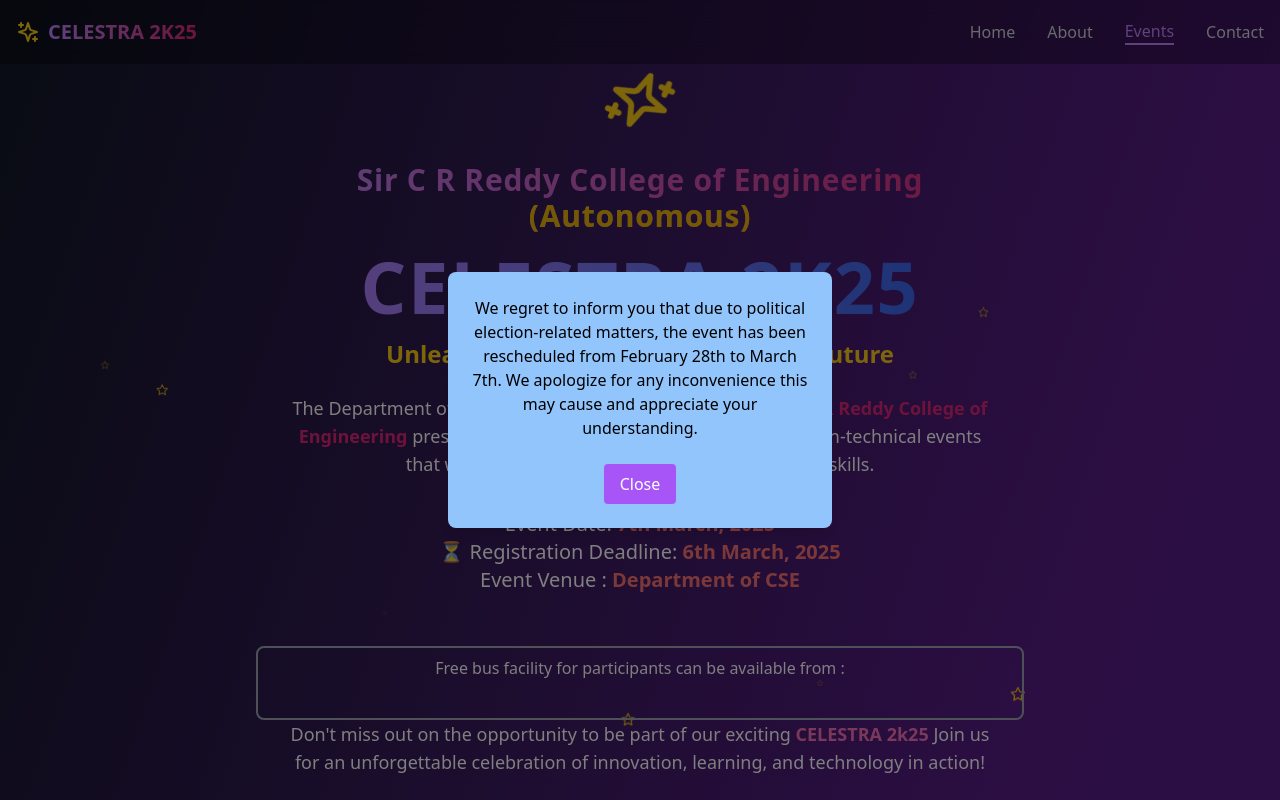
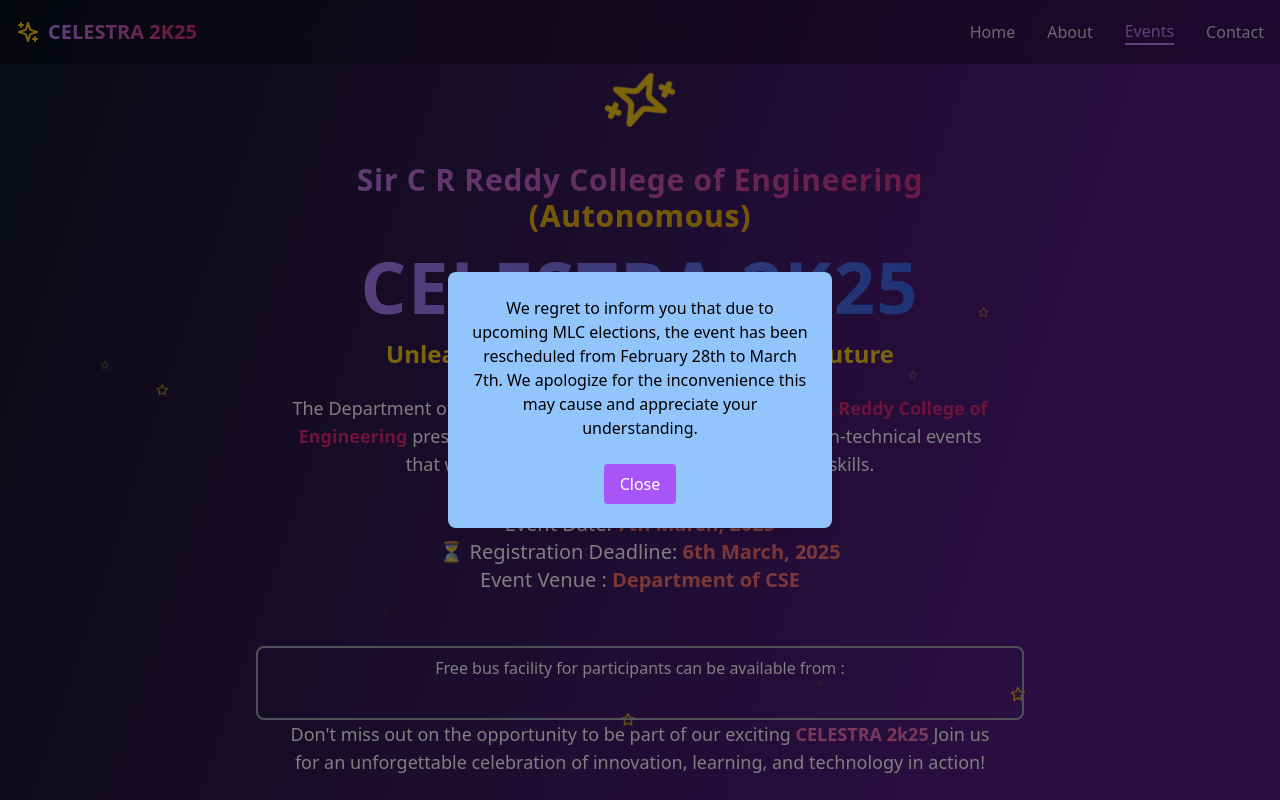
Before and after one commit to simha10/TechFest-Website, a React (Vite) app: page / in a window 1280 px wide. Shown: the top 800 px of the page. Built offline with nearby package versions, Linux system fonts and the light colour scheme.

Commit message:
updated date

```diff
--- a/src/components/Popup.jsx
+++ b/src/components/Popup.jsx
@@ -2,7 +2,7 @@
 
 const Popup = ({ onClose }) => {
 
-    const message = 'We regret to inform you that due to political election-related matters, the event has been rescheduled from February 28th to March 7th. We apologize for any inconvenience this may cause and appreciate your understanding.';
+    const message = 'We regret to inform you that due to upcoming MLC elections, the event has been rescheduled from February 28th to March 7th. We apologize for the inconvenience this may cause and appreciate your understanding.';
     return (
         <div className="fixed inset-0 flex items-center justify-center bg-black bg-opacity-50 z-50">
             <div className="bg-blue-300 p-6 rounded-lg shadow-lg text-center sm:w-screen md:w-96">
```
